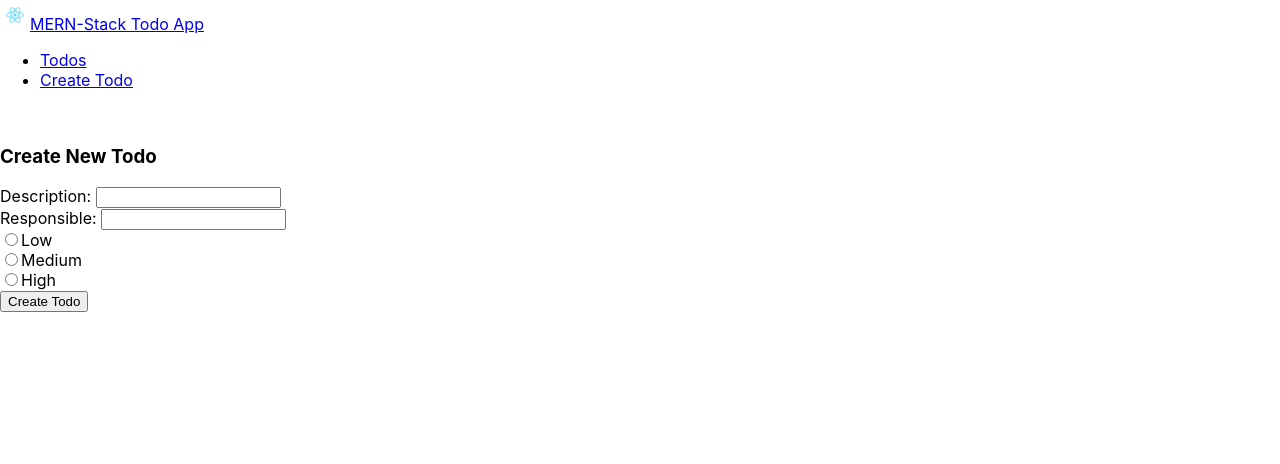
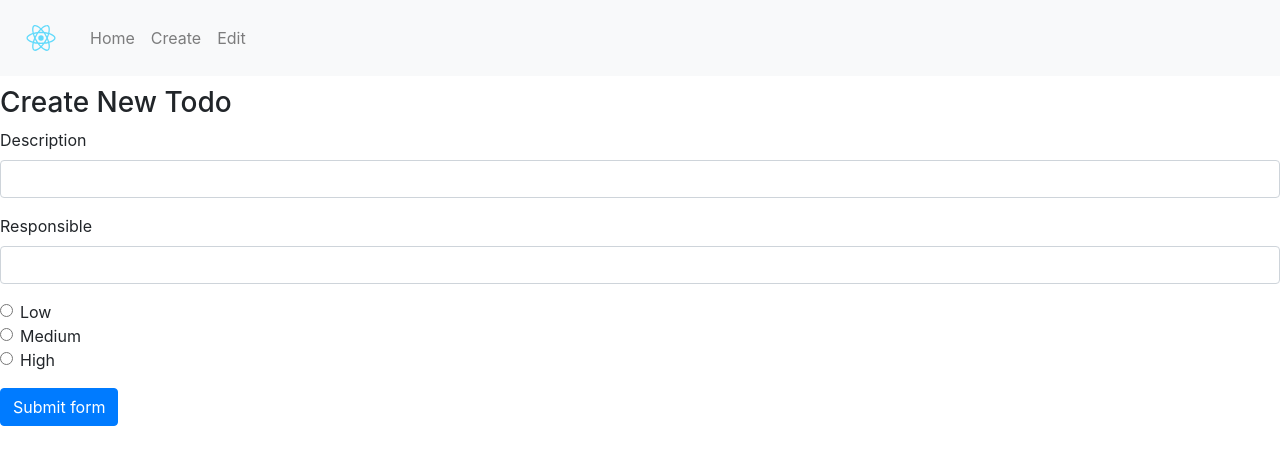
Before and after one commit to gmlogan/meanstack, a React (Create React App) app: page /create in a window 1280 px wide. Shown: the top 464 px of the page. Built offline with nearby package versions, Linux system fonts and the light colour scheme.

Commit message:
refactored with reach-form and react-bootstrap

```diff
--- a/src/App.js
+++ b/src/App.js
@@ -1,6 +1,4 @@
 import React from 'react';
-//import "bootstrap/dist/css/bootstrap.min.css";
-//import './App.css';
 import { BrowserRouter as Router, Route, Link } from "react-router-dom";
 
 import TodosList from "./components/todos-list.component";
@@ -8,51 +6,27 @@ import EditTodo from "./components/edit-todo.component";
 import CreateTodo from "./components/create-todo.componet";
 
 import logo from './logo.svg';
+import './App.css';
+import 'bootstrap/dist/css/bootstrap.min.css';
+import Nav from "react-bootstrap/Nav";
 import Navbar from "react-bootstrap/Navbar";
 
 function App() {
   return (
     <Router>
-      <Router>
-        <div className="container">
-          <div className="navbar navbar-expand-lg navbar-light bg-light">
-
-            <a
-              class="navbar-brand"
-              href="https://codingthesmartway.com"
-
-            >
-              <img
-                src={logo}
-                width="30"
-                height="30"
-                alt="CodingTheSmartWay.com"
-              />
-            </a>
-            <Link to="/" className="navbar-brand">
-              MERN-Stack Todo App
-            </Link>
-            <div className="collpase navbar-collapse">
-              <ul className="navbar-nav mr-auto">
-                <li className="navbar-item">
-                  <Link to="/" className="nav-link">
-                    Todos
-                  </Link>
-                </li>
-                <li className="navbar-item">
-                  <Link to="/create" className="nav-link">
-                    Create Todo
-                  </Link>
-                </li>
-              </ul>
-            </div>
-          </div>
-          <br />
-          <Route path="/" exact component={TodosList} />
-          <Route path="/edit/:id" component={EditTodo} />
-          <Route path="/create" component={CreateTodo} />
-        </div>
-      </Router>
+      <Navbar bg="light" variant="light">
+        <Navbar.Brand href="/">
+          <img src={logo} alt="Logo" width="50" height="50" />
+        </Navbar.Brand>
+        <Nav className="mr-auto">
+          <Nav.Link href="/">Home</Nav.Link>
+          <Nav.Link href="/create">Create</Nav.Link>
+          <Nav.Link href="/edit/1">Edit</Nav.Link>
+        </Nav>
+      </Navbar>
+      <Route path="/" exact component={TodosList} />
+      <Route path="/edit/:id" component={EditTodo} />
+      <Route path="/create" component={CreateTodo} />
     </Router>
   );
 }
--- a/src/components/create-todo.componet.js
+++ b/src/components/create-todo.componet.js
@@ -1,85 +1,63 @@
 import React from "react";
 import { useForm } from "react-hook-form";
 
+import Button from "react-bootstrap/Button";
+import Form from "react-bootstrap/Form";
 function CreateTodo() {
   const { register, handleSubmit } = useForm();
 
-  const onSubmitForm = (formData) => {
-
+  const onSubmit = (formData) => {
     console.log(formData.description);
     console.log(formData.responsible);
-     console.log(formData.priorityOptions);
-
+    console.log(formData.priorityOption);
   };
 
   return (
     <div style={{ marginTop: 10 }}>
       <h3>Create New Todo</h3>
 
-      <form onSubmit={handleSubmit(onSubmitForm)}>
-        <div className="form-group">
-          <label>Description: </label>
-          <input
+      <Form onSubmit={handleSubmit(onSubmit)}>
+        <Form.Group>
+          <Form.Label>Description</Form.Label>
+          <Form.Control
             type="text"
-            className="form-control"
             name="description"
             ref={register}
-          />
-        </div>
-        <div className="form-group">
-          <label>Responsible: </label>
-          <input
+          ></Form.Control>
+        </Form.Group>
+        <Form.Group>
+          <Form.Label>Responsible</Form.Label>
+          <Form.Control
             type="text"
-            className="form-control"
             name="responsible"
             ref={register}
-          />
-        </div>
-
-        <div className="form-group">
-          <div className="form-check form-check-inline">
-            <input
-              className="form-check-input"
+          ></Form.Control>
+        </Form.Group>
+        <Form.Group>
+          <Form.Check
             type="radio"
-              name="priorityOptions"
-              id="priorityLow"
-              value="Low"
+            label="Low"
+            name="priorityOption"
+            value="low"
             ref={register}
           />
-            <label className="form-check-label">Low</label>
-          </div>
-          <div className="form-check form-check-inline">
-            <input
-              className="form-check-input"
+          <Form.Check
             type="radio"
-              name="priorityOptions"
-              id="priorityLow"
-              value="Medium"
+            label="Medium"
+            name="priorityOption"
+            value="medium"
             ref={register}
           />
-            <label className="form-check-label">Medium</label>
-          </div>
-          <div className="form-check form-check-inline">
-            <input
-              className="form-check-input"
+          <Form.Check
             type="radio"
-              name="priorityOptions"
-              id="priorityLow"
-              value="High"
+            label="High"
+            name="priorityOption"
+            value="high"
             ref={register}
           />
-            <label className="form-check-label">High</label>
-          </div>
-        </div>
-
-        <div className="form-group">
-          <input
-            type="submit"
-            value="Create Todo"
-            className="btn btn-primary"
-          />
-        </div>
-      </form>
+        </Form.Group>
+        <Button type="submit">Submit form</Button>
+      </Form>
     </div>
   );
 }
```
Also changed, not shown: src/scratch.js (added, +38 -0 lines). Lines whose indentation alone changed are shown as unchanged.
